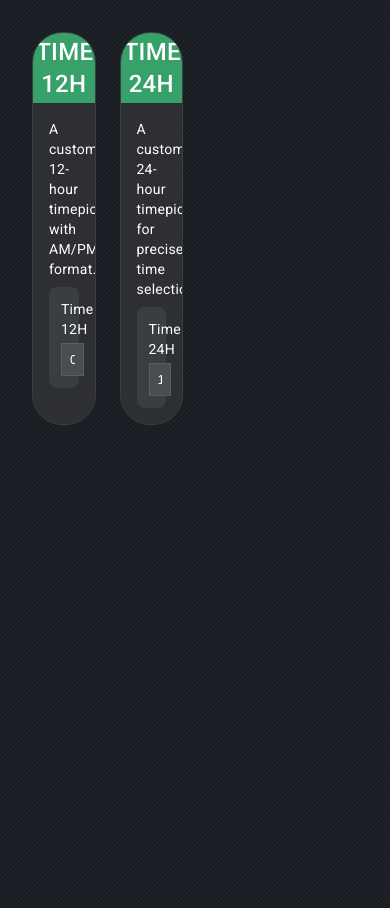
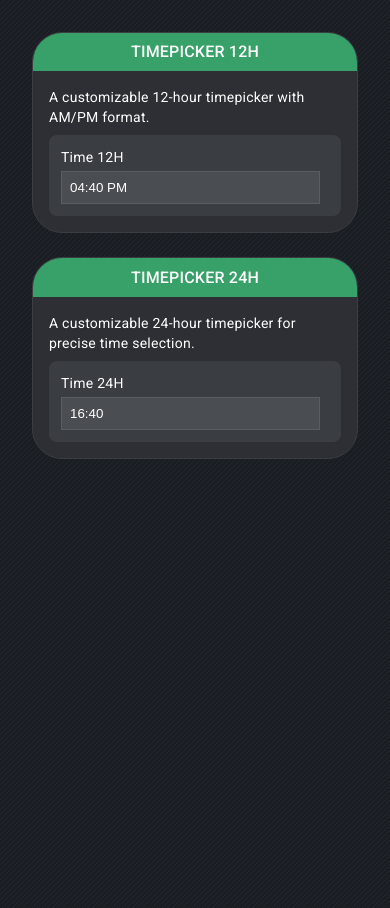
Before and after one commit to edgarbenitez92/custom-components-app, an Angular app: page / in a window 390 px wide. Built offline with nearby package versions, Linux system fonts and the light colour scheme.

Commit message:
Base Look and Feel
Adjustments about scree-width views

```diff
--- a/src/app/app.component.scss
+++ b/src/app/app.component.scss
@@ -11,6 +11,18 @@
   grid-template-columns: repeat(4, 1fr);
   grid-auto-rows: minmax(0, auto);
   justify-items: stretch;
+
+  @media (max-width: 992px) {
+    grid-template-columns: repeat(3, 1fr);
+  }
+
+  @media (max-width: 768px) {
+    grid-template-columns: repeat(2, 1fr);
+  }
+
+  @media (max-width: 576px) {
+    grid-template-columns: 1fr;
+  }
 }
 
 .card {
@@ -28,8 +40,12 @@
 
     .title {
       text-align: center;
-      font-size: 1.5rem;
+      font-size: 1rem;
       margin-bottom: 0px;
+
+      @media (min-width: 1200px) {
+        font-size: 1.3rem;
+      }
     }
   }
 
```
